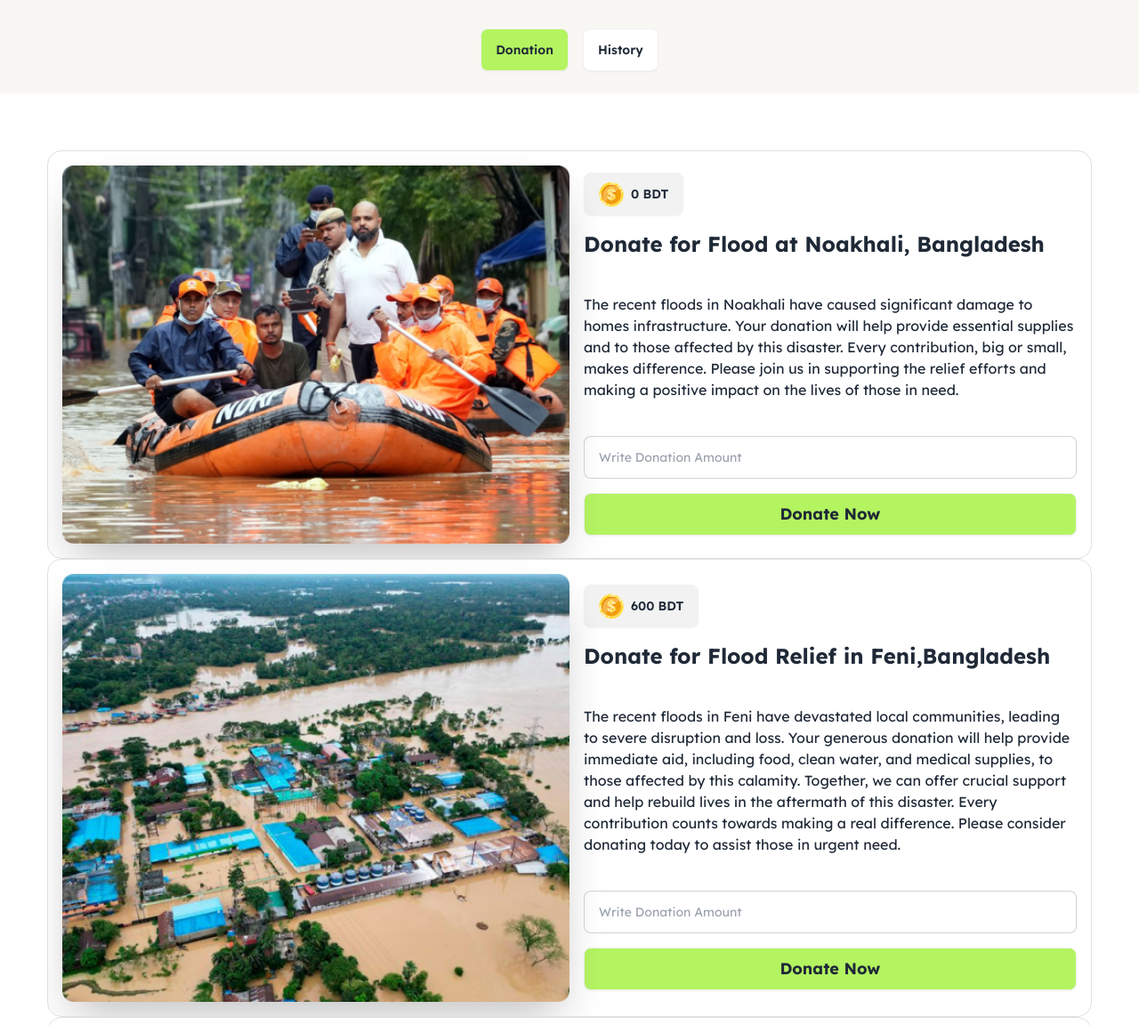
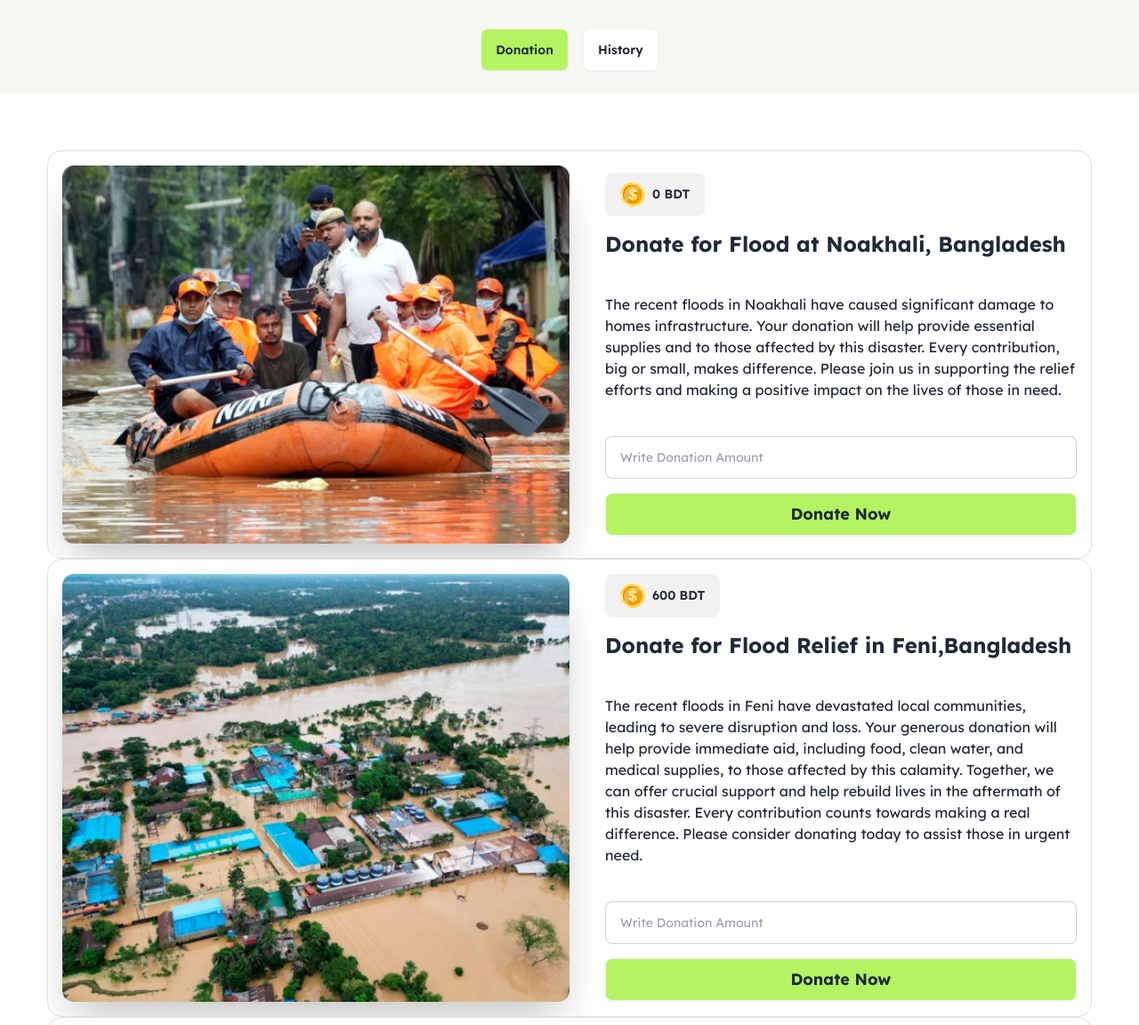
Before and after one commit to RaiyanJiyon/Donate-Bangladesh-Website, a plain HTML site: page index.html in a window 1280 px wide. Shown: the part 89-1241 px from the top of the page at 89% size. Drawn offline with nearby package versions, Linux system fonts and the light colour scheme.

Commit message:
Added gap in every donation card

```diff
--- a/index.html
+++ b/index.html
@@ -78,7 +78,7 @@
         <section id="card-section" class="mt-8">
             <!-- card 1 -->
             <div class="hero border border-border-color rounded-2xl overflow-hidden">
-                <div class="hero-content flex flex-col lg:flex-row w-full justify-between">
+                <div class="hero-content flex flex-col lg:flex-row w-full justify-between gap-10">
                     <!-- image part -->
                     <div class="card bg-base-100 w-full lg:w-1/2 shrink-0 shadow-2xl">
                         <img src="assets/noakhali.png" alt="noakhali flood image" class="w-full h-full object-cover">
@@ -106,7 +106,7 @@
             </div>
             <!-- card 2 -->
             <div class="hero border border-border-color rounded-2xl overflow-hidden">
-                <div class="hero-content flex flex-col lg:flex-row w-full justify-between">
+                <div class="hero-content flex flex-col lg:flex-row w-full justify-between gap-10">
                     <!-- image part -->
                     <div class="card bg-base-100 w-full lg:w-1/2 shrink-0 shadow-2xl">
                         <img src="assets/feni.png" alt="feni flood image" class="w-full h-full object-cover">
@@ -140,7 +140,7 @@
             </div>
             <!-- card 3 -->
             <div class="hero border border-border-color rounded-2xl overflow-hidden">
-                <div class="hero-content flex flex-col lg:flex-row w-full justify-between">
+                <div class="hero-content flex flex-col lg:flex-row w-full justify-between gap-10">
                     <!-- image part -->
                     <div class="card bg-base-100 w-full lg:w-1/2 shrink-0 shadow-2xl">
                         <img src="assets/quota-protest.png" alt="quota protest image"
```
